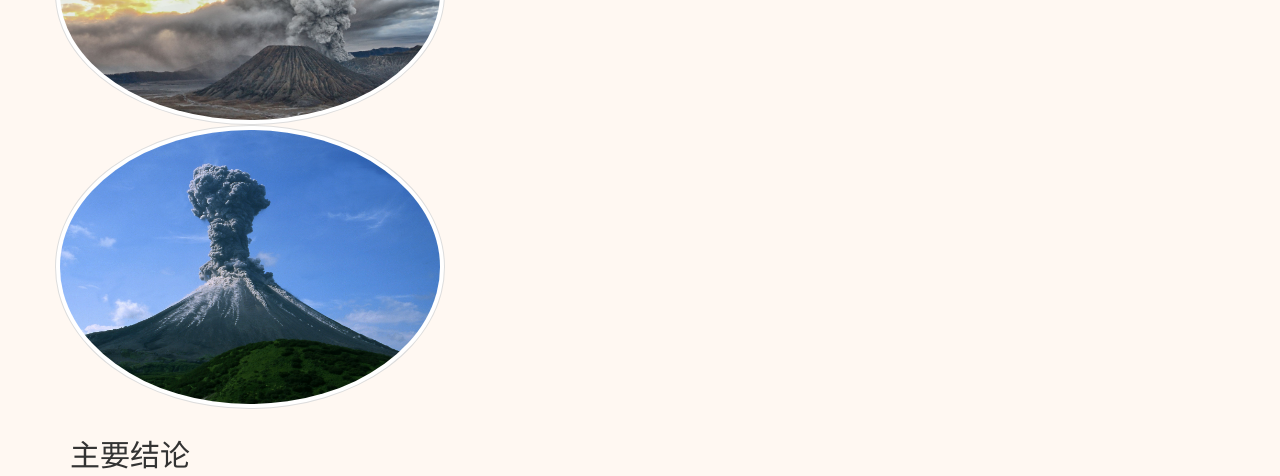
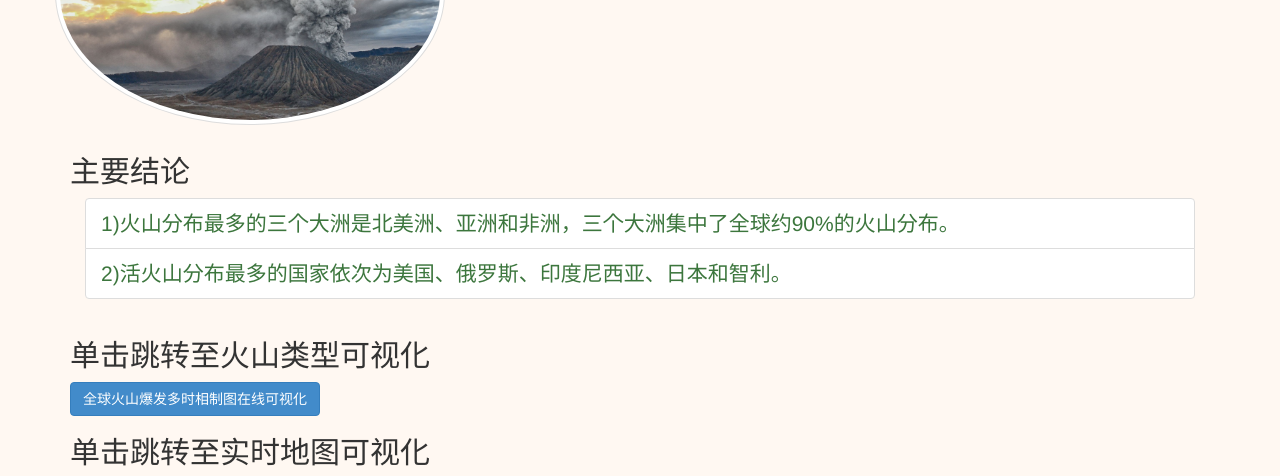
Before and after one commit to ameliazsx/zhangshuxian.github.io, a plain HTML site: page index.html in a window 1280 px wide. Shown: the part 980-1456 px from the top of the page. Drawn offline with Linux system fonts and the light colour scheme.

Commit message:
Update index

```diff
--- a/index.html
+++ b/index.html
@@ -54,7 +54,6 @@
 
                     <img src="Image/huoshanfenbu.jpg" alt="boy" class="img-responsive img-circle img-thumbnail" />
 					<img src="Image/volcano1.jpg" alt="boy" class="img-responsive img-circle img-thumbnail" />
-					<img src="Image/volcano2.jpg" alt="boy" class="img-responsive img-circle img-thumbnail" />
                 </div>
                 <p></p>
 
```
